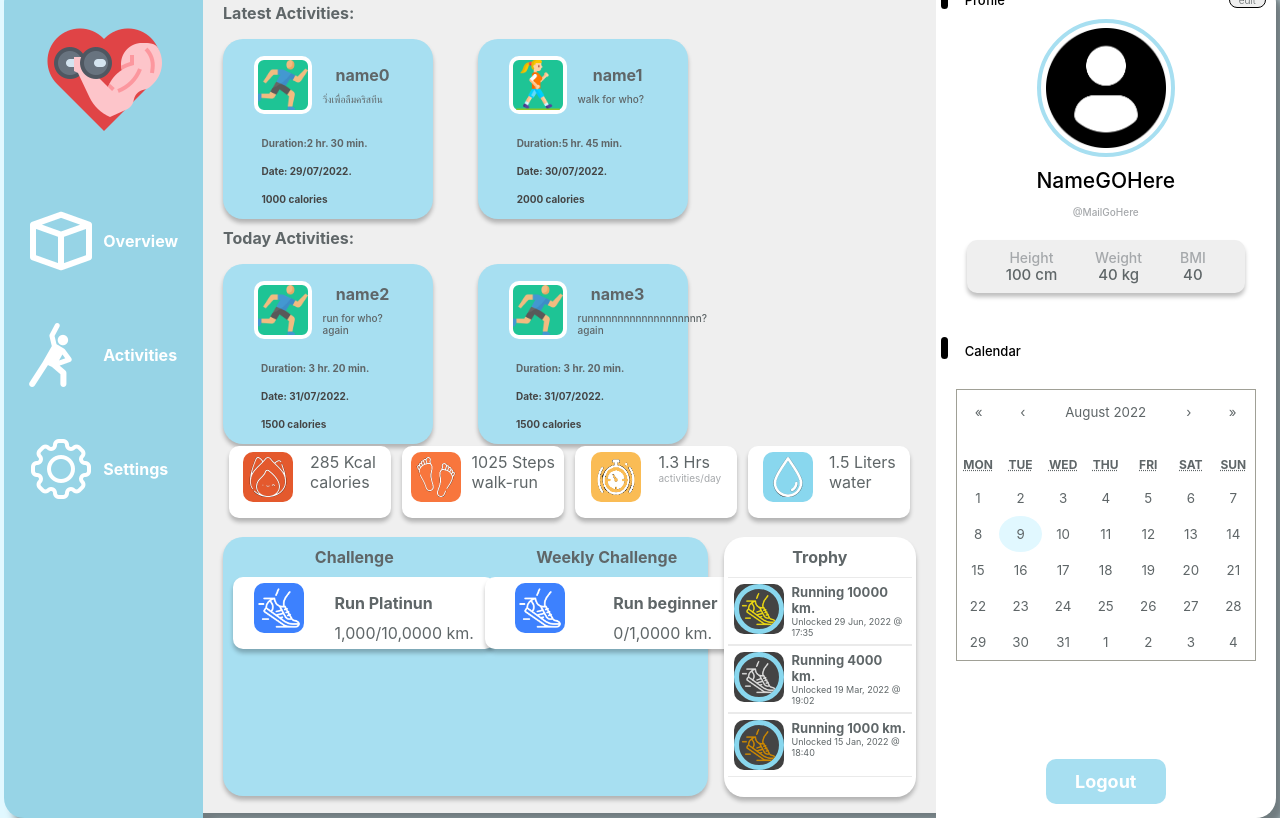
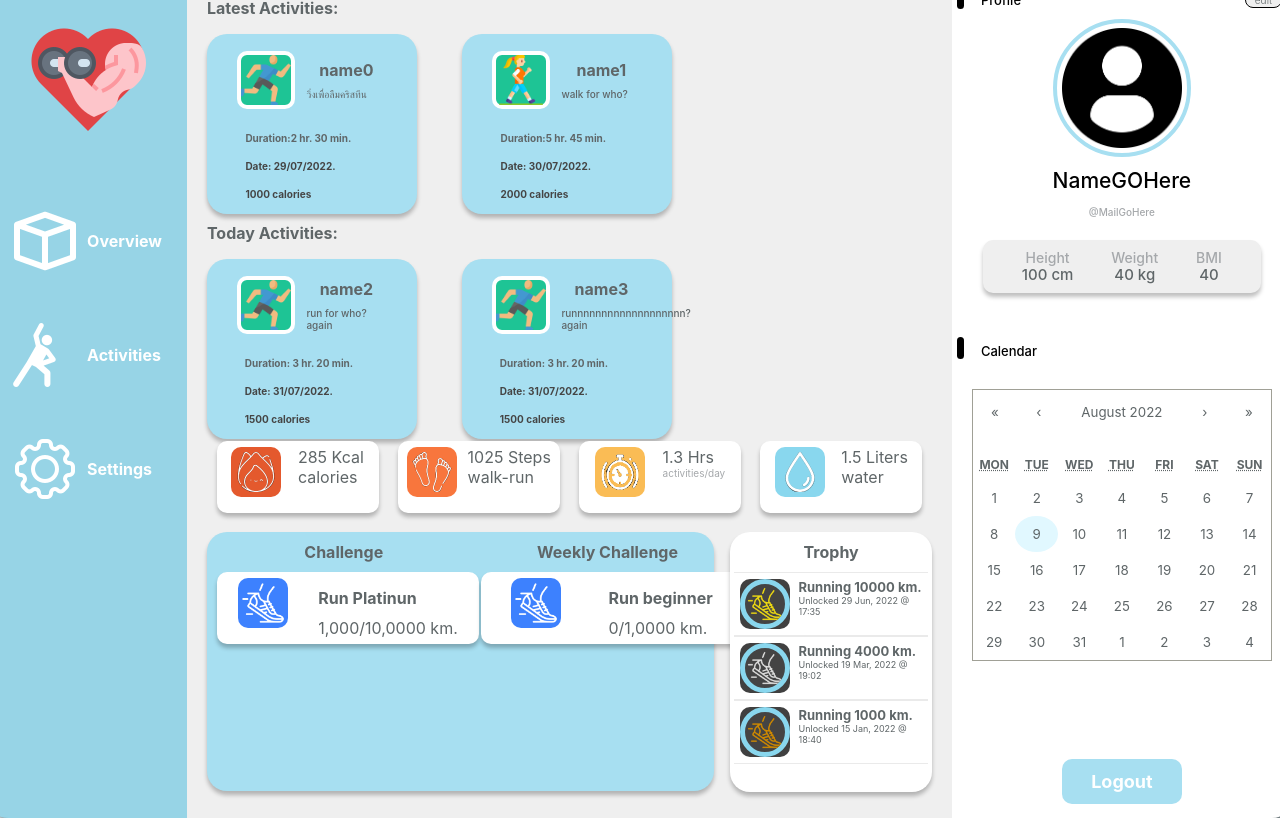
Before and after one commit to irisprae/project-infinity-health-prae, a React (Vite) app: page /overview in a window 1280 px wide. Built offline with nearby package versions, Linux system fonts and the light colour scheme.

Commit message:
EditOverviewWidth

```diff
--- a/src/Components/ExerciseList/ExerciseList.css
+++ b/src/Components/ExerciseList/ExerciseList.css
@@ -1,6 +1,5 @@
 * {
     margin: 0 auto;
-
 }
 
 
@@ -8,6 +7,7 @@
     background-color: #f5f5f5;
     width: 765px;
 }
+
 .exerciseListContainer{
     width: 765px;
     height: 677px;
--- a/src/Pages/Overview/Overview.css
+++ b/src/Pages/Overview/Overview.css
@@ -3,7 +3,6 @@
 }
 
 .OverviewBold{
-
   font-style: bold;
   font-weight: 700;
   font-size: 16px;
@@ -45,14 +44,15 @@
   flex-direction: column;
   margin: 0;
   padding: 0 20px;
-  width: 100%;
+  width: 765px;
+  height: 836px;;
 }
 
 .LastestSection{
   display: flex;
   flex-direction: column;
   height: 225px;
-  width: 100%;
+  width: 725px;
 }
 
 .LatestCards {
@@ -74,7 +74,6 @@
   margin-inline-end: 0px;
 }
 
-
 .TodaySection{
   display: flex;
   flex-direction: column;
@@ -92,7 +91,6 @@
   margin-block-end: 1em;
   margin-inline-start: 0px;
   margin-inline-end: 0px;
-
 }
 
 .StatusSection{
```
Also changed, not shown: src/Components/App/App.jsx (line endings or trailing spaces).
